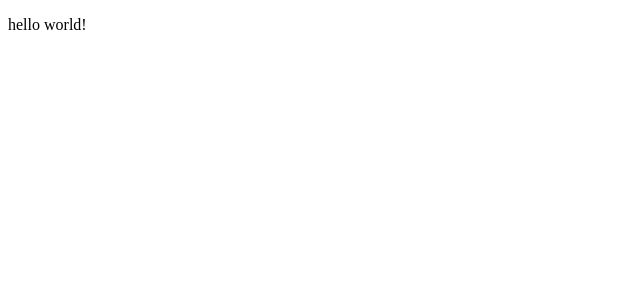
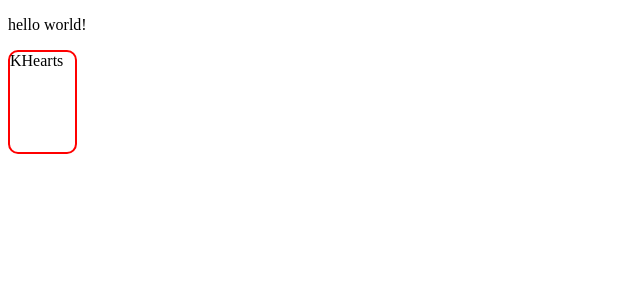
Before and after one commit to barneywhiffin/poker-goblins, a React (Vite) app: page / in a window 1280 px wide. Shown: the top 300 px of the page, without its empty margins (0-640 px from the left). Built offline with nearby package versions, Linux system fonts and the light colour scheme.

Commit message:
feat: add initial card component with suit and value props

```diff
--- a/src/App.tsx
+++ b/src/App.tsx
@@ -1,10 +1,14 @@
 import './App.css'
+import Card from "./components/card/Card"
+
+
 
 function App() {
 
   return (
     <>
       <p>hello world!</p>
+      <Card value="K" suit="Hearts"/>
     </>
   )
 }
--- /dev/null
+++ b/src/components/card/Card.tsx
@@ -0,0 +1,17 @@
+import "./card.css"
+
+interface CardName {
+    value: string;
+    suit: string
+}
+
+export default function Card({value, suit}: CardName) {
+    return (
+        <>
+            <div className="card">
+                <span>{value}</span>
+                <span>{suit}</span>
+            </div>
+        </>
+    )
+}
--- /dev/null
+++ b/src/components/card/card.css
@@ -0,0 +1,6 @@
+.card {
+    width: 65px;
+    height: 100px;
+    border-radius: 10px;
+    border: 2px solid red
+}
```
